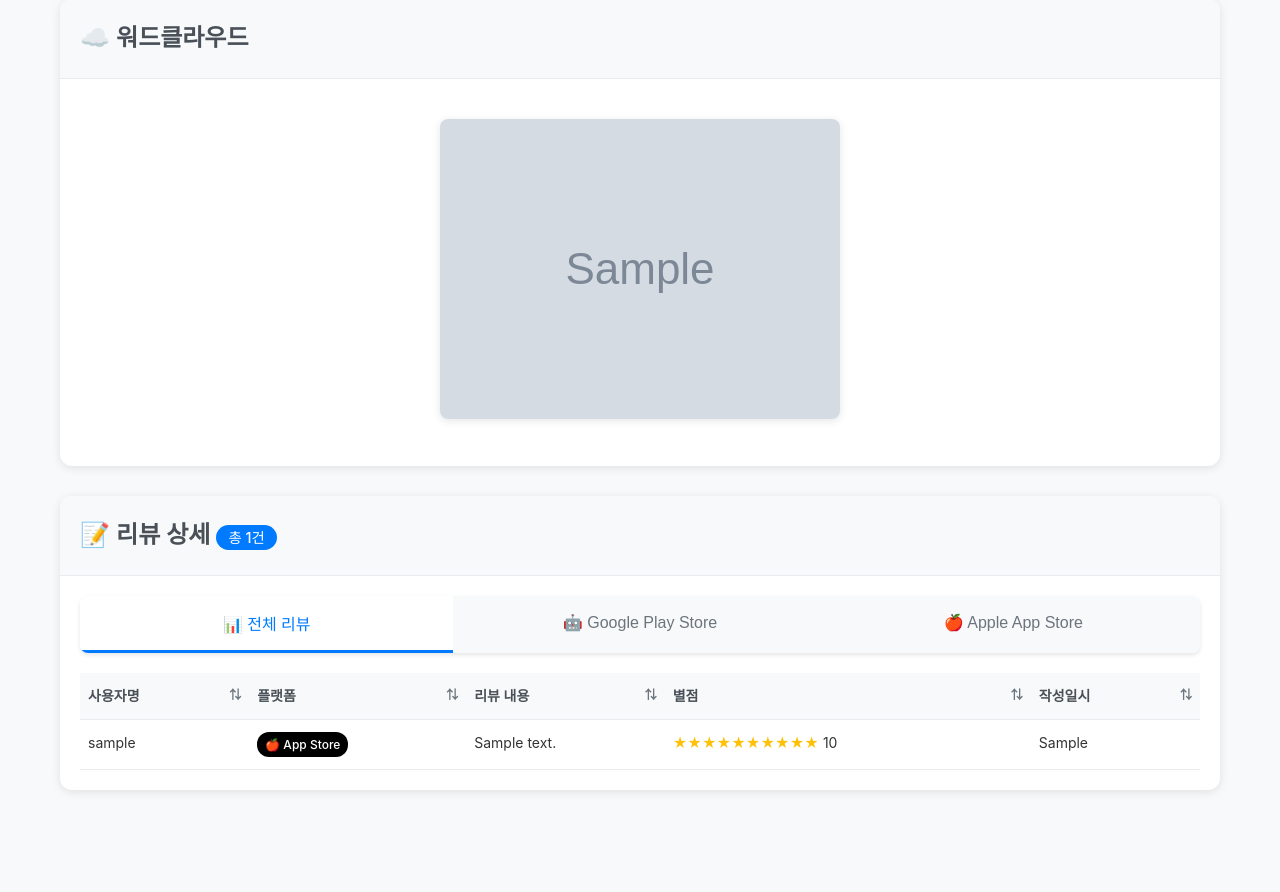
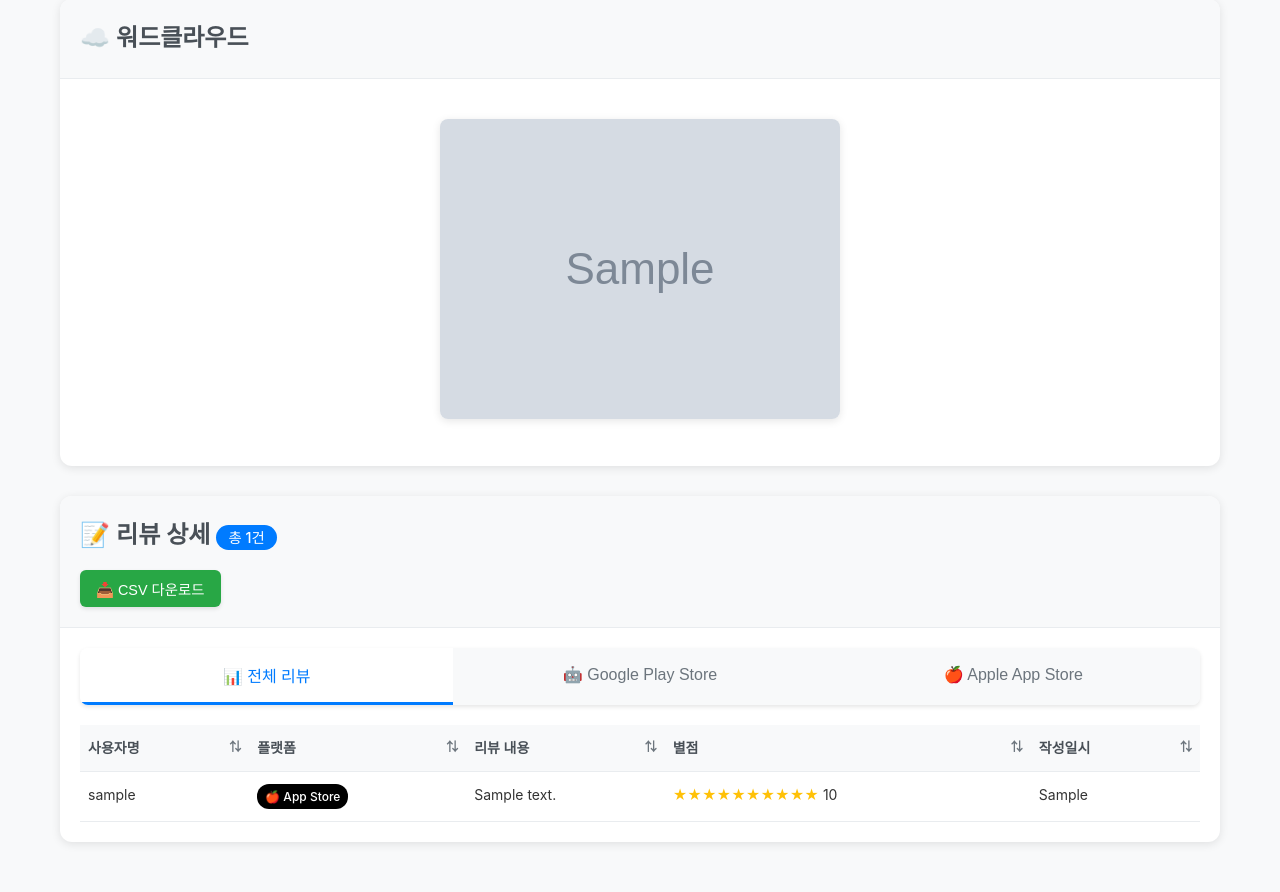
Before and after one commit to yoonseopshin/playstore-review, a Python web app: template mapp_review/reporting/templates/report.html in a window 1280 px wide. Shown: the part 1268-2160 px from the top of the page. Before the commit the page ends 2060 px from the top, so only its background shows below. Run offline with Jinja, Linux system fonts and the light colour scheme; the template is opened without the code that fills it: most values are stand-ins (such as "Sample title", 1, 10 or a date in 2020); grey boxes marked "Sample" are stand-in pictures.

Commit message:
Add CSV download butto n with topics

```diff
--- a/mapp_review/reporting/templates/report.html
+++ b/mapp_review/reporting/templates/report.html
@@ -193,6 +193,31 @@
             border-radius: 20px;
             font-size: 0.9rem;
             font-weight: 500;
+        }
+
+        /* Download Button */
+        .download-btn {
+            background: #28a745;
+            color: white;
+            border: none;
+            padding: 8px 16px;
+            border-radius: 6px;
+            font-size: 0.9rem;
+            font-weight: 500;
+            cursor: pointer;
+            transition: all 0.3s ease;
+            box-shadow: 0 2px 4px rgba(0, 0, 0, 0.1);
+        }
+
+        .download-btn:hover {
+            background: #218838;
+            transform: translateY(-1px);
+            box-shadow: 0 4px 8px rgba(0, 0, 0, 0.15);
+        }
+
+        .download-btn:active {
+            transform: translateY(0);
+            box-shadow: 0 2px 4px rgba(0, 0, 0, 0.1);
         }
 
         /* Tab Styles */
@@ -459,6 +484,11 @@
         <div class="card">
             <div class="card-header">
                 <h2>📝 리뷰 상세 <span class="count-badge">총 {{ total_reviews }}건</span></h2>
+                <div style="margin-top: 15px;">
+                    <button id="downloadCsvBtn" class="download-btn" onclick="downloadCSV()">
+                        📥 CSV 다운로드
+                    </button>
+                </div>
             </div>
             <div class="card-body">
                 <!-- Tab Navigation -->
@@ -587,7 +617,68 @@
         </div>
     </div>
 
+    <!-- Data for JavaScript -->
+    <script type="application/json" id="reviews-data">{{ reviews | tojson | safe }}</script>
+    <script type="application/json" id="has-topics-data">{{ has_topics | tojson | safe }}</script>
+
     <script>
+
+        // CSV Download Function
+        function downloadCSV() {
+            const filename = `user_reviews_summary_{{ start_date }}_{{ end_date }}.csv`;
+            const csvData = generateCSVData();
+            downloadFile(csvData, filename);
+        }
+
+        function generateCSVData() {
+            // Get data from JSON script tags
+            const reviews = JSON.parse(document.getElementById('reviews-data').textContent);
+            const hasTopics = JSON.parse(document.getElementById('has-topics-data').textContent);
+
+            // CSV Header - always include topics column if available
+            let headers = ['사용자명', '플랫폼', '리뷰내용', '별점'];
+            if (hasTopics) {
+                headers.push('주제');
+            }
+            headers.push('작성일시');
+
+            let csvContent = headers.join(',') + '\n';
+
+            // CSV Data
+            reviews.forEach(review => {
+                let row = [
+                    `"${review.userName || ''}"`,
+                    `"${review.platform || ''}"`,
+                    `"${(review.review || '').replace(/"/g, '""')}"`,
+                    review.score || 0
+                ];
+
+                if (hasTopics) {
+                    row.push(`"${review.topic_label || '기타'}"`);
+                }
+
+                row.push(`"${review.at || ''}"`);
+                csvContent += row.join(',') + '\n';
+            });
+
+            return csvContent;
+        }
+
+        function downloadFile(content, filename) {
+            const blob = new Blob(['\uFEFF' + content], { type: 'text/csv;charset=utf-8;' });
+            const link = document.createElement('a');
+
+            if (link.download !== undefined) {
+                const url = URL.createObjectURL(blob);
+                link.setAttribute('href', url);
+                link.setAttribute('download', filename);
+                link.style.visibility = 'hidden';
+                document.body.appendChild(link);
+                link.click();
+                document.body.removeChild(link);
+            }
+        }
+
         // Tab switching function
         function switchTab(evt, tabName) {
             // Hide all tab contents
```
